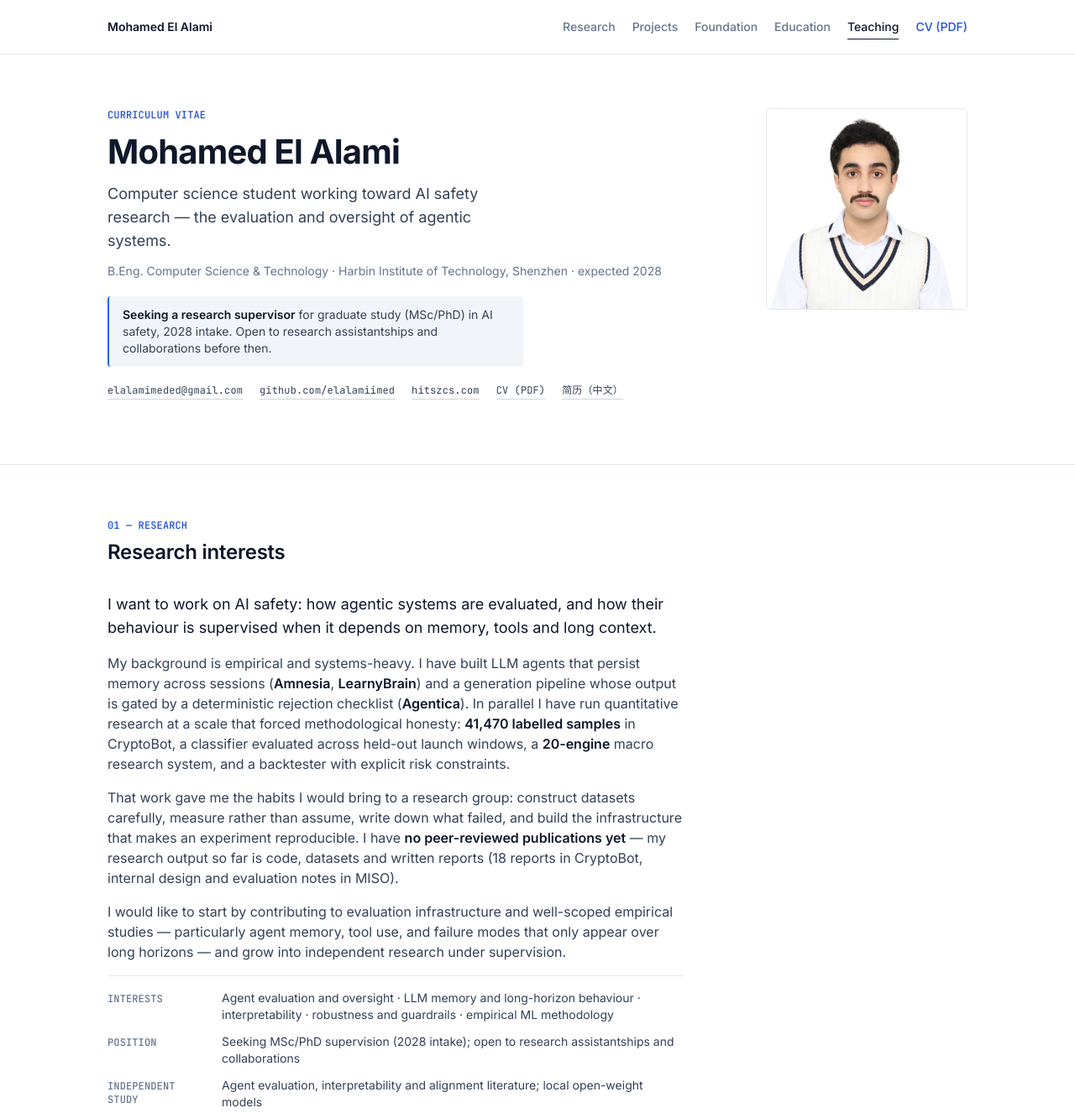
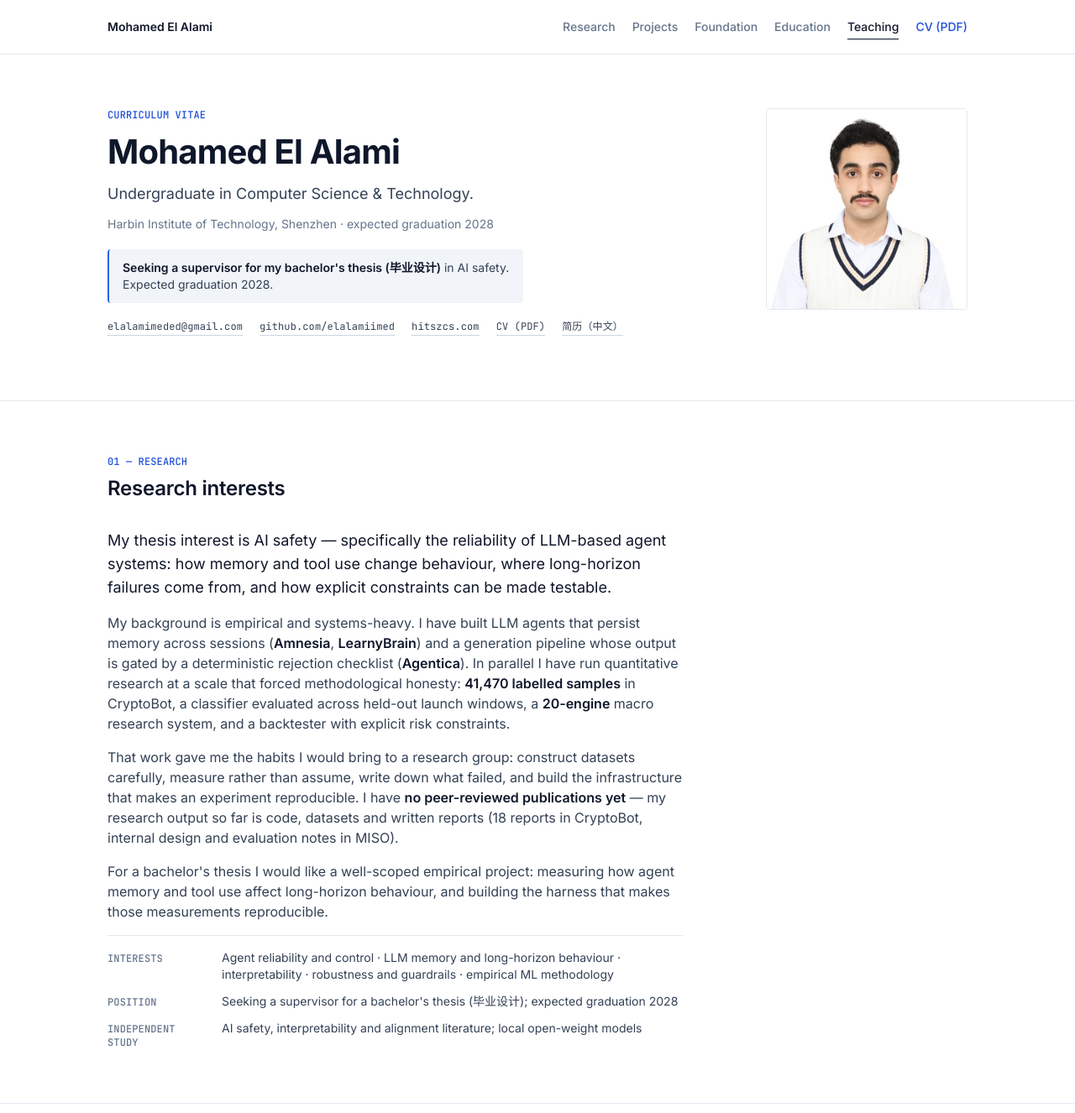
Before and after one commit to elalamiimed/elalamiimed.github.io, a plain HTML site: page index.html in a window 1280 px wide. Shown: the top 1326 px of the page at 84% size. Drawn offline with Linux system fonts and the light colour scheme.

Commit message:
Correct positioning: bachelor's thesis supervisor, not graduate study
- Hero: factual undergraduate line; seeking a supervisor for the bachelor's
  thesis (毕业设计) in AI safety; expected graduation 2028
- Remove 'working toward AI safety research / evaluation and oversight' framing
  from hero, metadata, research lead, footer and both CVs
- Reframe research section around thesis-scale work and agent reliability
- Regenerate English and Chinese PDFs and the social card

```diff
--- a/index.html
+++ b/index.html
@@ -3,13 +3,13 @@
 <head>
 <meta charset="UTF-8" />
 <meta name="viewport" content="width=device-width, initial-scale=1.0" />
-<title>Mohamed El Alami — Computer Science · AI Safety Research</title>
-<meta name="description" content="Mohamed El Alami — computer science student at Harbin Institute of Technology, Shenzhen. Seeking a research supervisor in AI safety: agent evaluation, LLM memory, oversight and empirical ML methodology." />
+<title>Mohamed El Alami — Computer Science Student · AI Safety</title>
+<meta name="description" content="Mohamed El Alami — computer science undergraduate at Harbin Institute of Technology, Shenzhen, expected to graduate in 2028. Seeking a supervisor for a bachelor's thesis in AI safety." />
 <meta name="author" content="Mohamed El Alami" />
 <meta name="theme-color" content="#FFFFFF" />
 <meta property="og:type" content="profile" />
-<meta property="og:title" content="Mohamed El Alami — Computer Science · AI Safety Research" />
-<meta property="og:description" content="Computer science student at HITSZ working toward AI safety research — agent evaluation and oversight. Projects in LLM memory, agent harnesses and empirical ML." />
+<meta property="og:title" content="Mohamed El Alami — Computer Science Student · AI Safety" />
+<meta property="og:description" content="Computer science undergraduate at HITSZ (expected graduation 2028), seeking a supervisor for a bachelor's thesis in AI safety. Projects in LLM memory, agent harnesses and empirical ML." />
 <meta property="og:url" content="https://elalamiimed.github.io" />
 <meta property="og:site_name" content="Mohamed El Alami" />
 <meta property="og:image" content="https://elalamiimed.github.io/assets/img/og.jpg" />
@@ -17,8 +17,8 @@
 <meta property="og:image:height" content="630" />
 <meta property="og:image:alt" content="Mohamed El Alami — Computer Science, AI safety research" />
 <meta name="twitter:card" content="summary_large_image" />
-<meta name="twitter:title" content="Mohamed El Alami — Computer Science · AI Safety Research" />
-<meta name="twitter:description" content="Seeking a research supervisor in AI safety. Projects: LLM memory, agent harnesses, empirical ML." />
+<meta name="twitter:title" content="Mohamed El Alami — Computer Science Student · AI Safety" />
+<meta name="twitter:description" content="Seeking a supervisor for a bachelor's thesis in AI safety (expected graduation 2028). Projects: LLM memory, agent harnesses, empirical ML." />
 <meta name="twitter:image" content="https://elalamiimed.github.io/assets/img/og.jpg" />
 <link rel="canonical" href="https://elalamiimed.github.io/" />
 <link rel="alternate" hreflang="zh-Hans" href="https://elalamiimed.github.io/cv.zh.html" />
@@ -35,7 +35,7 @@
   "@type": "Person",
   "name": "Mohamed El Alami",
   "jobTitle": "Computer Science Student",
-  "description": "Computer science student at Harbin Institute of Technology, Shenzhen, working toward AI safety research — agent evaluation and oversight.",
+  "description": "Computer science undergraduate at Harbin Institute of Technology, Shenzhen (expected graduation 2028), seeking a supervisor for a bachelor's thesis in AI safety.",
   "url": "https://elalamiimed.github.io/",
   "email": "mailto:elalamimeded@gmail.com",
   "image": "https://elalamiimed.github.io/assets/img/portrait.jpg",
@@ -80,15 +80,14 @@
         <p class="eyebrow">Curriculum Vitae</p>
         <h1 class="identity-name">Mohamed El&nbsp;Alami</h1>
         <p class="identity-role">
-          Computer science student working toward AI safety research — the evaluation and oversight
-          of agentic systems.
+          Undergraduate in Computer Science &amp; Technology.
         </p>
         <p class="identity-affiliation">
-          B.Eng. Computer Science &amp; Technology · Harbin Institute of Technology, Shenzhen · expected 2028
+          Harbin Institute of Technology, Shenzhen · expected graduation 2028
         </p>
         <p class="identity-availability">
-          <strong>Seeking a research supervisor</strong> for graduate study (MSc/PhD) in AI safety,
-          2028 intake. Open to research assistantships and collaborations before then.
+          <strong>Seeking a supervisor for my bachelor's thesis (毕业设计)</strong> in AI safety.
+          Expected graduation 2028.
         </p>
         <ul class="identity-links">
           <li><a href="mailto:elalamimeded@gmail.com">elalamimeded@gmail.com</a></li>
@@ -113,8 +112,9 @@
       </header>
       <div class="prose">
         <p class="lead">
-          I want to work on AI safety: how agentic systems are evaluated, and how their behaviour is
-          supervised when it depends on memory, tools and long context.
+          My thesis interest is AI safety — specifically the reliability of LLM-based agent systems:
+          how memory and tool use change behaviour, where long-horizon failures come from, and how
+          explicit constraints can be made testable.
         </p>
         <p>
           My background is empirical and systems-heavy. I have built LLM agents that persist memory
@@ -133,22 +133,22 @@
           internal design and evaluation notes in MISO).
         </p>
         <p>
-          I would like to start by contributing to evaluation infrastructure and well-scoped empirical
-          studies — particularly agent memory, tool use, and failure modes that only appear over long
-          horizons — and grow into independent research under supervision.
+          For a bachelor's thesis I would like a well-scoped empirical project: measuring how agent
+          memory and tool use affect long-horizon behaviour, and building the harness that makes those
+          measurements reproducible.
         </p>
         <dl class="facts">
           <div>
             <dt>Interests</dt>
-            <dd>Agent evaluation and oversight · LLM memory and long-horizon behaviour · interpretability · robustness and guardrails · empirical ML methodology</dd>
+            <dd>Agent reliability and control · LLM memory and long-horizon behaviour · interpretability · robustness and guardrails · empirical ML methodology</dd>
           </div>
           <div>
             <dt>Position</dt>
-            <dd>Seeking MSc/PhD supervision (2028 intake); open to research assistantships and collaborations</dd>
+            <dd>Seeking a supervisor for a bachelor's thesis (毕业设计); expected graduation 2028</dd>
           </div>
           <div>
             <dt>Independent study</dt>
-            <dd>Agent evaluation, interpretability and alignment literature; local open-weight models</dd>
+            <dd>AI safety, interpretability and alignment literature; local open-weight models</dd>
           </div>
         </dl>
       </div>
@@ -522,9 +522,9 @@
     <p class="eyebrow">06 — Contact</p>
     <h2 class="footer-title">Correspondence welcome.</h2>
     <p class="footer-note">
-      I am looking for a supervisor who works on agent evaluation, oversight or interpretability — where
-      an engineering background and a habit of measuring things honestly are useful. I am happy to send
-      code, datasets, written reports and references on request.
+      I am looking for a bachelor's thesis supervisor working on AI safety — agent reliability,
+      oversight or interpretability — where an engineering background and a habit of measuring things
+      honestly are useful. I am happy to send code, datasets, written reports and references on request.
     </p>
     <ul class="footer-links">
       <li><a href="mailto:elalamimeded@gmail.com">elalamimeded@gmail.com</a></li>
```
Also changed, not shown: cv.html (+7 -7 lines), cv.zh.html (+3 -3 lines), assets/img/og.jpg, 2 other files.
